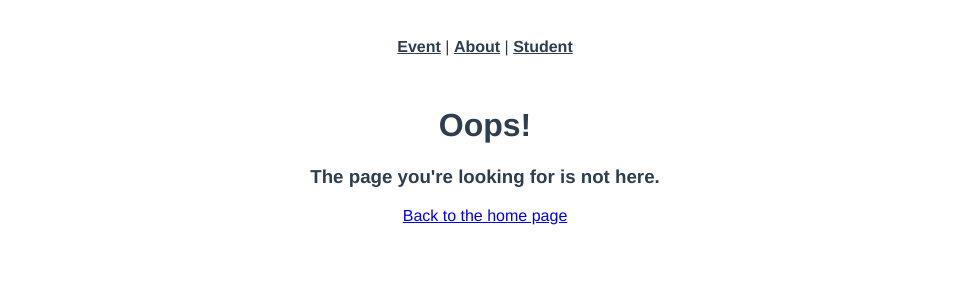
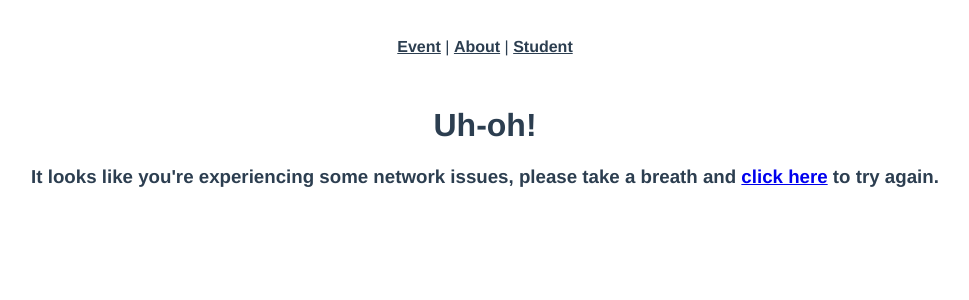
Before and after one commit to Natanon00/ComponentLab, a Vue app in the folder lab2/: page /network-error in a window 1280 px wide. Shown: the top 300 px of the page, without its empty margins (155-1124 px from the left). Built offline with nearby package versions, Linux system fonts and the light colour scheme; the HTML template or start-up script is replaced by a standard one.

Commit message:
complete5.2

```diff
--- a/lab2/src/router/index.ts
+++ b/lab2/src/router/index.ts
@@ -6,6 +6,7 @@
 import EventEditView from '@/views/event/EditView.vue'
 import EventLayoutView from '@/views/event/LayoutView.vue'
 import NotFoundView from '@/views/NotFoundView.vue'
+import NetworkErrorView from '@/views/NetworkErrorView.vue'
 const router = createRouter({
   history: createWebHistory(import.meta.env.BASE_URL),
   routes: [
@@ -58,6 +59,11 @@
       component: NotFoundView
     },
     {
+      path: '/network-error',
+      name: 'network-error-view',
+      component: NetworkErrorView
+    },
+    {
       path: '/students',
       name: 'student-list-view',
       component: () => import('@/views/StudentListView.vue')
--- /dev/null
+++ b/lab2/src/views/NetworkErrorView.vue
@@ -0,0 +1,8 @@
+<template>
+    <div class="networkError">
+        <h1>Uh-oh!</h1>
+        <h3>It looks like you're experiencing some network issues, please take a breath and
+        <a href="#" @click="$router.go(-1)">click here</a> to try again.
+    </h3>
+    </div>
+</template>
--- a/lab2/src/views/event/LayoutView.vue
+++ b/lab2/src/views/event/LayoutView.vue
@@ -18,11 +18,15 @@
     .then((response) => {
         event.value = response.data
     })
-    .catch(() => {
-        router.push({
-            name: '404-resource-view',
-            params: { resource: 'event'}
-        })
+    .catch((error) => {
+        if (error.response && error.response.status === 404) {
+            router.push({
+                name: '404-resource-view',
+                params: { resource: 'event' }
+            })
+        } else {
+            router.push({ name: 'network-error-view'})
+        }
     })
 })
 
```
